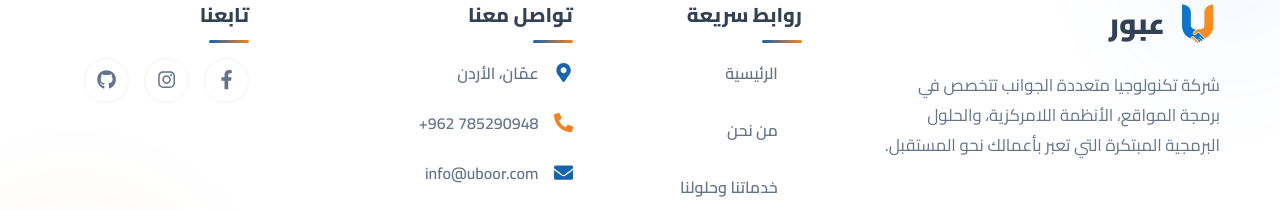
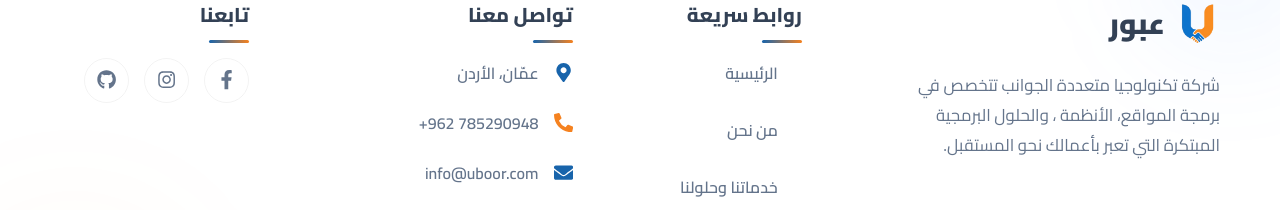
Before and after one commit to AllBadry/uboor, a React (Vite) app: page / in a window 1280 px wide. Shown: the part 3516-3726 px from the top of the page. Built offline with nearby package versions, Linux system fonts and the light colour scheme.

Commit message:
try to change how gto apear on the web

```diff
--- a/src/components/Footer.jsx
+++ b/src/components/Footer.jsx
@@ -63,7 +63,7 @@ export default function Footer() {
 
 <motion.img
   src="./UB.png"
-  alt="Uboor Logo"
+  alt="Uboor"
   width="45"
   height="45"
   whileHover={{ rotate: 360 }}
@@ -73,7 +73,7 @@ export default function Footer() {
               <span className="logo-text">عبور</span>
             </Link>
             <p className="footer-desc">
-              شركة تكنولوجيا متعددة الجوانب تتخصص في برمجة المواقع، الأنظمة اللامركزية، والحلول البرمجية المبتكرة التي تعبر بأعمالك نحو المستقبل.
+              شركة تكنولوجيا متعددة الجوانب تتخصص في برمجة المواقع، الأنظمة ، والحلول البرمجية المبتكرة التي تعبر بأعمالك نحو المستقبل.
             </p>
           </motion.div>
 
```
